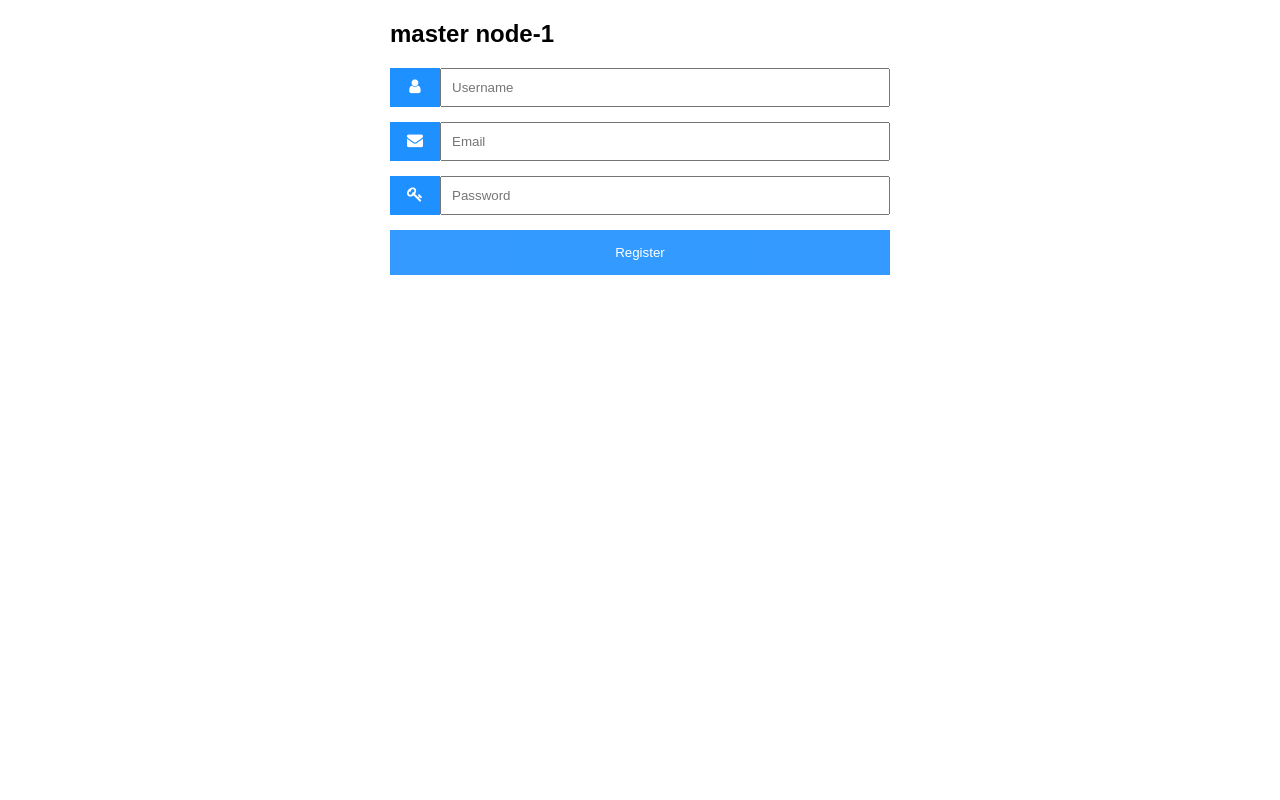
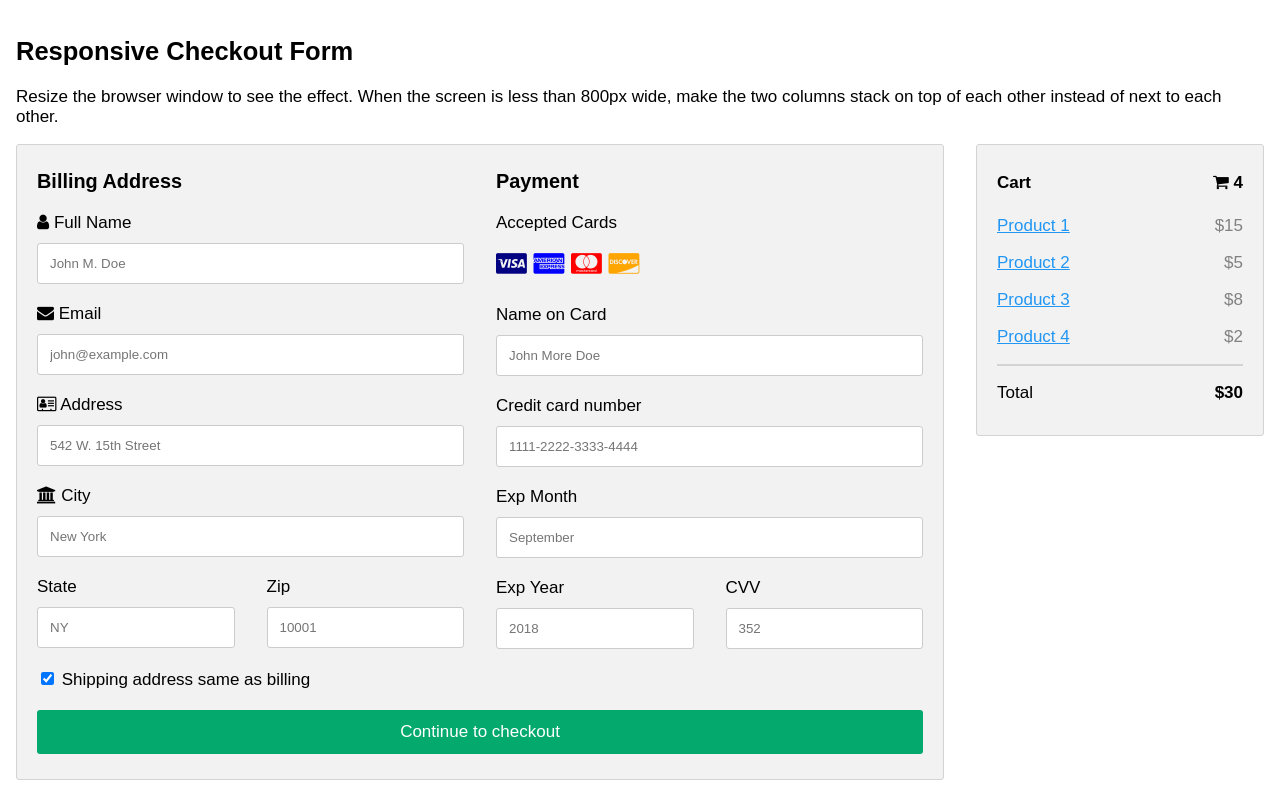
Before and after one commit to venkatesh06119/new-project, a plain HTML site: page index.html in a window 1280 px wide. Drawn offline with Linux system fonts and the light colour scheme.

Commit message:
Update index.html

```diff
--- a/index.html
+++ b/index.html
@@ -2,74 +2,193 @@
 <html>
 <head>
 <meta name="viewport" content="width=device-width, initial-scale=1">
-<!-- Add icon library -->
 <link rel="stylesheet" href="https://cdnjs.cloudflare.com/ajax/libs/font-awesome/4.7.0/css/font-awesome.min.css">
 <style>
-body {font-family: Arial, Helvetica, sans-serif;}
-* {box-sizing: border-box;}
+body {
+  font-family: Arial;
+  font-size: 17px;
+  padding: 8px;
+}
 
-.input-container {
+* {
+  box-sizing: border-box;
+}
+
+.row {
   display: -ms-flexbox; /* IE10 */
   display: flex;
-  width: 100%;
-  margin-bottom: 15px;
+  -ms-flex-wrap: wrap; /* IE10 */
+  flex-wrap: wrap;
+  margin: 0 -16px;
 }
 
-.icon {
-  padding: 10px;
-  background: dodgerblue;
-  color: white;
-  min-width: 50px;
-  text-align: center;
+.col-25 {
+  -ms-flex: 25%; /* IE10 */
+  flex: 25%;
 }
 
-.input-field {
-  width: 100%;
-  padding: 10px;
-  outline: none;
+.col-50 {
+  -ms-flex: 50%; /* IE10 */
+  flex: 50%;
 }
 
-.input-field:focus {
-  border: 2px solid dodgerblue;
+.col-75 {
+  -ms-flex: 75%; /* IE10 */
+  flex: 75%;
 }
 
-/* Set a style for the submit button */
+.col-25,
+.col-50,
+.col-75 {
+  padding: 0 16px;
+}
+
+.container {
+  background-color: #f2f2f2;
+  padding: 5px 20px 15px 20px;
+  border: 1px solid lightgrey;
+  border-radius: 3px;
+}
+
+input[type=text] {
+  width: 100%;
+  margin-bottom: 20px;
+  padding: 12px;
+  border: 1px solid #ccc;
+  border-radius: 3px;
+}
+
+label {
+  margin-bottom: 10px;
+  display: block;
+}
+
+.icon-container {
+  margin-bottom: 20px;
+  padding: 7px 0;
+  font-size: 24px;
+}
+
 .btn {
-  background-color: dodgerblue;
+  background-color: #04AA6D;
   color: white;
-  padding: 15px 20px;
+  padding: 12px;
+  margin: 10px 0;
   border: none;
+  width: 100%;
+  border-radius: 3px;
   cursor: pointer;
-  width: 100%;
-  opacity: 0.9;
+  font-size: 17px;
 }
 
 .btn:hover {
-  opacity: 1;
+  background-color: #45a049;
+}
+
+a {
+  color: #2196F3;
+}
+
+hr {
+  border: 1px solid lightgrey;
+}
+
+span.price {
+  float: right;
+  color: grey;
+}
+
+/* Responsive layout - when the screen is less than 800px wide, make the two columns stack on top of each other instead of next to each other (also change the direction - make the "cart" column go on top) */
+@media (max-width: 800px) {
+  .row {
+    flex-direction: column-reverse;
+  }
+  .col-25 {
+    margin-bottom: 20px;
+  }
 }
 </style>
 </head>
 <body>
 
-<form action="/action_page.php" style="max-width:500px;margin:auto">
-  <h2>master node-1</h2>
-  <div class="input-container">
-    <i class="fa fa-user icon"></i>
-    <input class="input-field" type="text" placeholder="Username" name="usrnm">
+<h2>Responsive Checkout Form</h2>
+<p>Resize the browser window to see the effect. When the screen is less than 800px wide, make the two columns stack on top of each other instead of next to each other.</p>
+<div class="row">
+  <div class="col-75">
+    <div class="container">
+      <form action="/action_page.php">
+
+        <div class="row">
+          <div class="col-50">
+            <h3>Billing Address</h3>
+            <label for="fname"><i class="fa fa-user"></i> Full Name</label>
+            <input type="text" id="fname" name="firstname" placeholder="John M. Doe">
+            <label for="email"><i class="fa fa-envelope"></i> Email</label>
+            <input type="text" id="email" name="email" placeholder="john@example.com">
+            <label for="adr"><i class="fa fa-address-card-o"></i> Address</label>
+            <input type="text" id="adr" name="address" placeholder="542 W. 15th Street">
+            <label for="city"><i class="fa fa-institution"></i> City</label>
+            <input type="text" id="city" name="city" placeholder="New York">
+
+            <div class="row">
+              <div class="col-50">
+                <label for="state">State</label>
+                <input type="text" id="state" name="state" placeholder="NY">
+              </div>
+              <div class="col-50">
+                <label for="zip">Zip</label>
+                <input type="text" id="zip" name="zip" placeholder="10001">
+              </div>
+            </div>
+          </div>
+
+          <div class="col-50">
+            <h3>Payment</h3>
+            <label for="fname">Accepted Cards</label>
+            <div class="icon-container">
+              <i class="fa fa-cc-visa" style="color:navy;"></i>
+              <i class="fa fa-cc-amex" style="color:blue;"></i>
+              <i class="fa fa-cc-mastercard" style="color:red;"></i>
+              <i class="fa fa-cc-discover" style="color:orange;"></i>
+            </div>
+            <label for="cname">Name on Card</label>
+            <input type="text" id="cname" name="cardname" placeholder="John More Doe">
+            <label for="ccnum">Credit card number</label>
+            <input type="text" id="ccnum" name="cardnumber" placeholder="1111-2222-3333-4444">
+            <label for="expmonth">Exp Month</label>
+            <input type="text" id="expmonth" name="expmonth" placeholder="September">
+            <div class="row">
+              <div class="col-50">
+                <label for="expyear">Exp Year</label>
+                <input type="text" id="expyear" name="expyear" placeholder="2018">
+              </div>
+              <div class="col-50">
+                <label for="cvv">CVV</label>
+                <input type="text" id="cvv" name="cvv" placeholder="352">
+              </div>
+            </div>
+          </div>
+
+        </div>
+        <label>
+          <input type="checkbox" checked="checked" name="sameadr"> Shipping address same as billing
+        </label>
+        <input type="submit" value="Continue to checkout" class="btn">
+      </form>
+    </div>
   </div>
-
-  <div class="input-container">
-    <i class="fa fa-envelope icon"></i>
-    <input class="input-field" type="text" placeholder="Email" name="email">
+  <div class="col-25">
+    <div class="container">
+      <h4>Cart <span class="price" style="color:black"><i class="fa fa-shopping-cart"></i> <b>4</b></span></h4>
+      <p><a href="#">Product 1</a> <span class="price">$15</span></p>
+      <p><a href="#">Product 2</a> <span class="price">$5</span></p>
+      <p><a href="#">Product 3</a> <span class="price">$8</span></p>
+      <p><a href="#">Product 4</a> <span class="price">$2</span></p>
+      <hr>
+      <p>Total <span class="price" style="color:black"><b>$30</b></span></p>
+    </div>
   </div>
-
-  <div class="input-container">
-    <i class="fa fa-key icon"></i>
-    <input class="input-field" type="password" placeholder="Password" name="psw">
-  </div>
-
-  <button type="submit" class="btn">Register</button>
-</form>
+</div>
 
 </body>
 </html>
```
